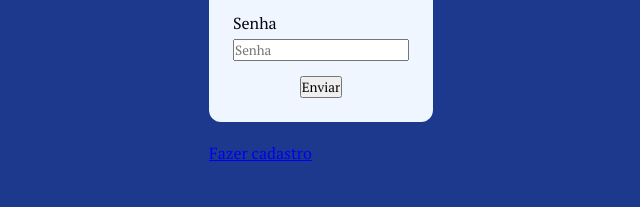
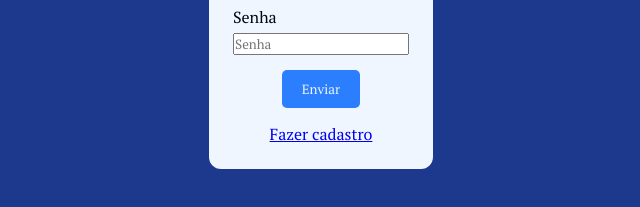
Before and after one commit to joaotech12/rede-social-front, a plain HTML site: page login/index.html in a window 1280 px wide. Shown: the part 385-592 px from the top of the page, without its empty margins (319-959 px from the left). Drawn offline with Linux system fonts and the light colour scheme.

Commit message:
botão, falta hover

```diff
--- a/login/script.js
+++ b/login/script.js
@@ -15,8 +15,8 @@ function fazerLogin() {
                     <input id="senha" type="password" placeholder="Senha">
                 </div>
                 <button type="submit">Enviar</button>
+                <a href="../cadastro">Fazer cadastro</a>
             </form>
-            <a href="../cadastro">Fazer cadastro</a>
         </main>`)
     }
 fazerLogin()
--- a/login/style.css
+++ b/login/style.css
@@ -72,3 +72,11 @@ body {
     height: 100vh;
     background-color: var(--color-blue-900);
 }
+button {
+    background-color: var(--color-blue-500);
+    color: var(--color-blue-50);
+    border: none;
+    padding: 10px 20px;
+    border-radius: 5px;
+    cursor: pointer;
+}
```
